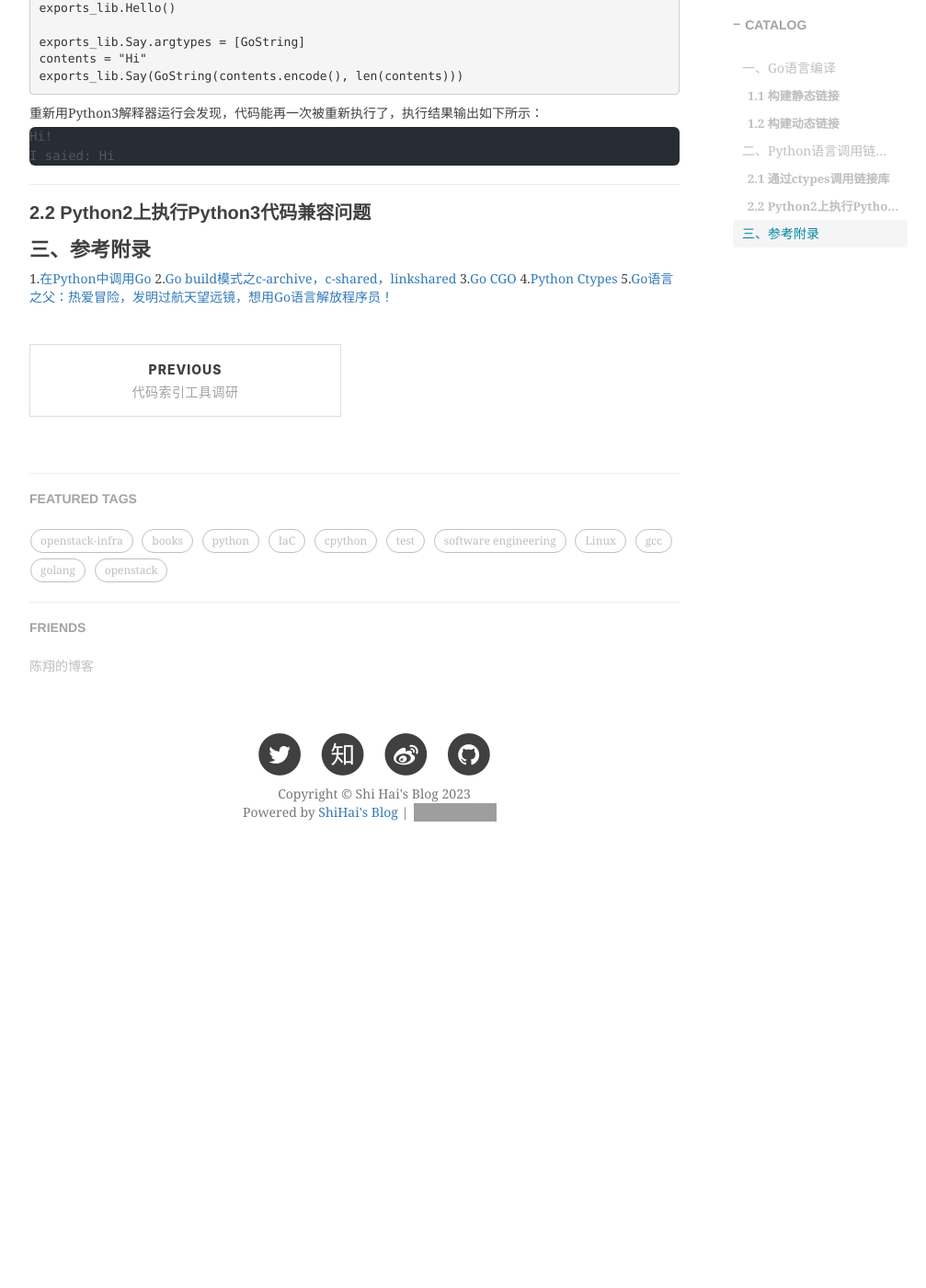
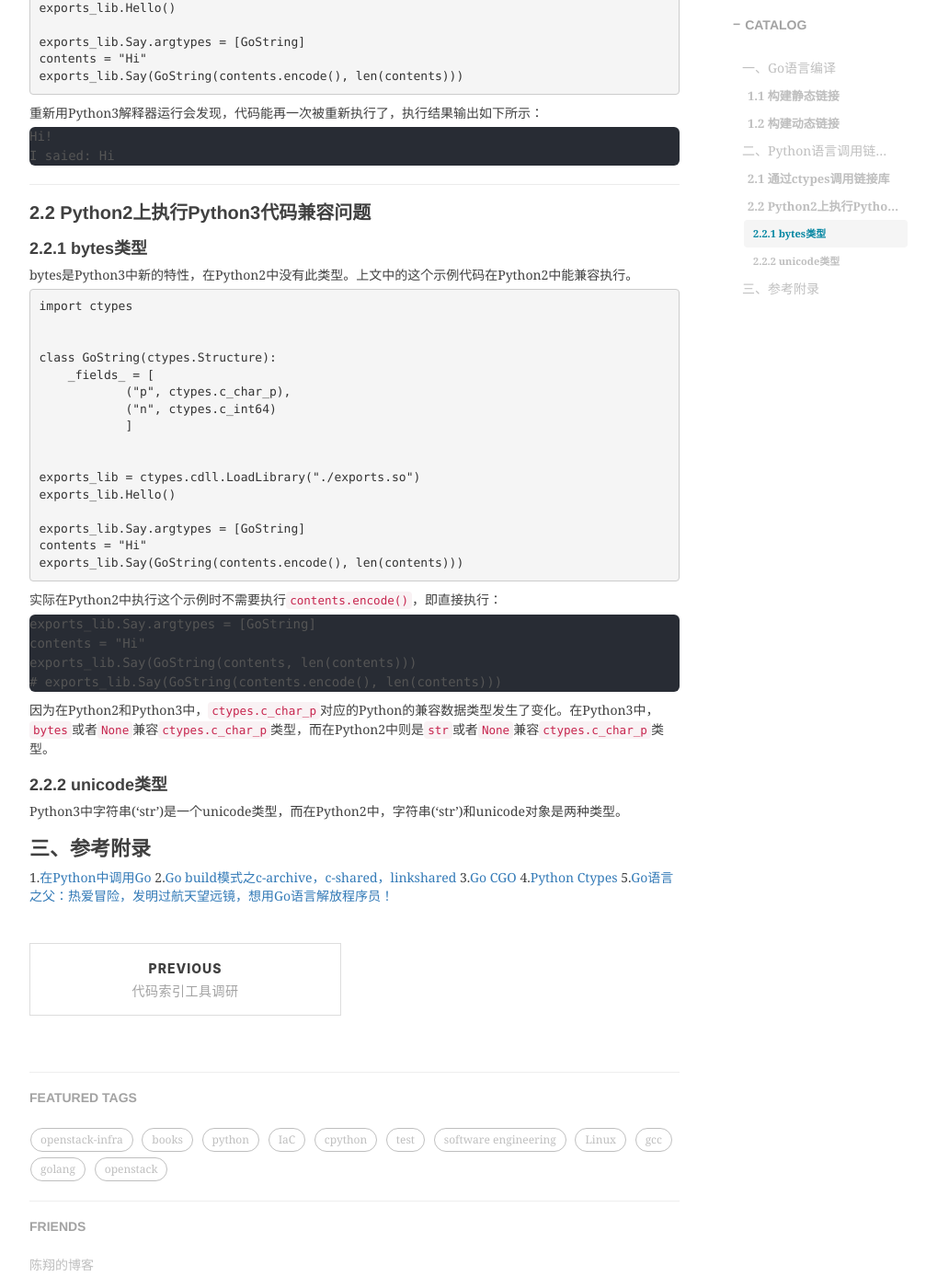
Before and after one commit to shihai1991/shihai1991.github.io, a Jekyll site: the page built from _posts/2023-02-10-python调用c.md, in a window 1280 px wide and 1400 px high, scrolled down 2893 px. Shown: the whole window at 92% size, without its empty margins (233-1240 px from the left). Built offline with Jekyll 4.4.1, drawn with Linux system fonts in a browser that asks for light colours; nearby versions of some CDN libraries; comment, search, counter and statistics services are not loaded; before the commit the page ends 3871 px from its top, so only the background shows below that; grey boxes are pictures that could not be loaded.

Commit message:
Update 2023-02-10-python调用c.md

````diff
--- a/_posts/2023-02-10-python调用c.md
+++ b/_posts/2023-02-10-python调用c.md
@@ -133,6 +133,38 @@ I saied: Hi
 ```
 
 ## 2.2 Python2上执行Python3代码兼容问题
+### 2.2.1 bytes类型
+bytes是Python3中新的特性，在Python2中没有此类型。上文中的这个示例代码在Python2中能兼容执行。
+```Python
+import ctypes
+
+
+class GoString(ctypes.Structure):
+    _fields_ = [
+            ("p", ctypes.c_char_p),
+            ("n", ctypes.c_int64)
+            ]
+
+
+exports_lib = ctypes.cdll.LoadLibrary("./exports.so")
+exports_lib.Hello()
+
+exports_lib.Say.argtypes = [GoString]
+contents = "Hi"
+exports_lib.Say(GoString(contents.encode(), len(contents)))
+```
+实际在Python2中执行这个示例时不需要执行`contents.encode()`，即直接执行：
+```
+exports_lib.Say.argtypes = [GoString]
+contents = "Hi"
+exports_lib.Say(GoString(contents, len(contents)))
+# exports_lib.Say(GoString(contents.encode(), len(contents)))
+```
+因为在Python2和Python3中，`ctypes.c_char_p`对应的Python的兼容数据类型发生了变化。在Python3中，`bytes`或者`None`兼容`ctypes.c_char_p`类型，而在Python2中则是`str`或者`None`兼容`ctypes.c_char_p`类型。
+
+### 2.2.2 unicode类型
+Python3中字符串('str')是一个unicode类型，而在Python2中，字符串('str')和unicode对象是两种类型。
+
 
 # 三、参考附录
 1.[在Python中调用Go](https://zhuanlan.zhihu.com/p/518374146)
````
